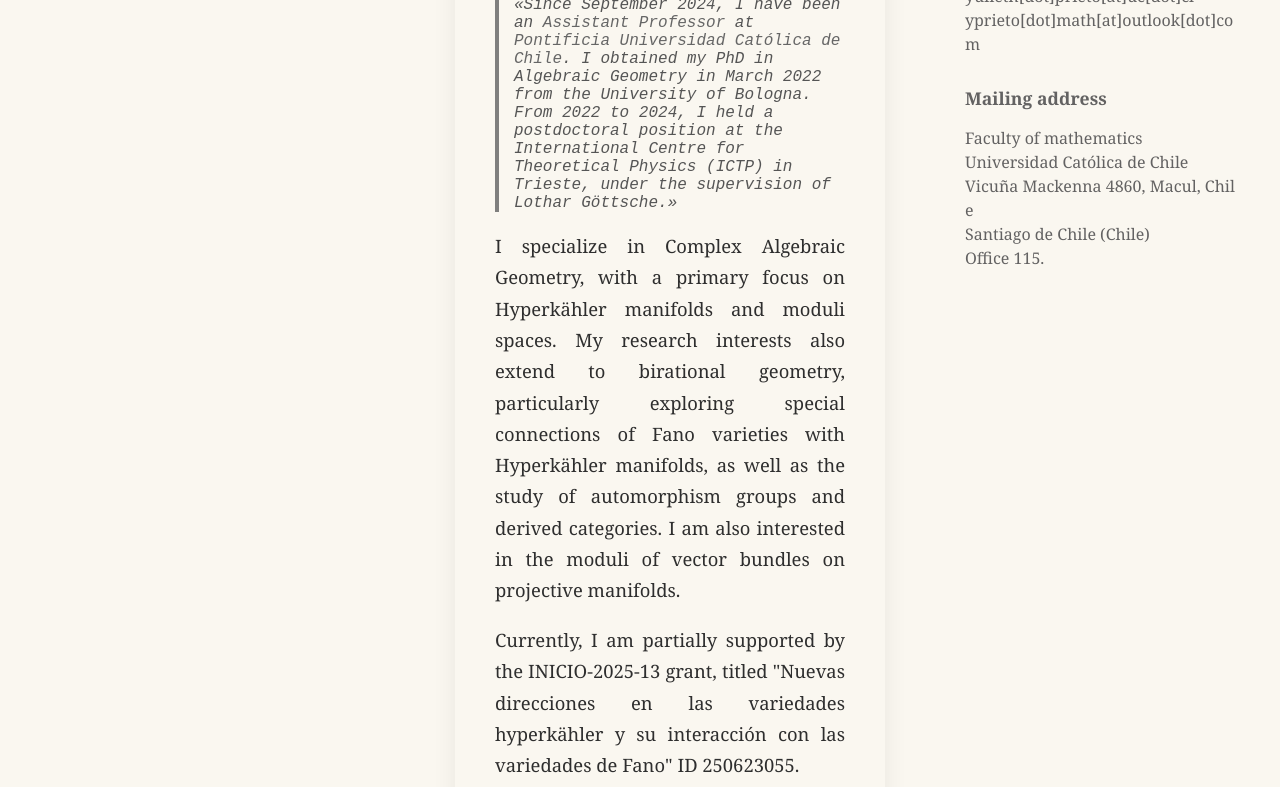
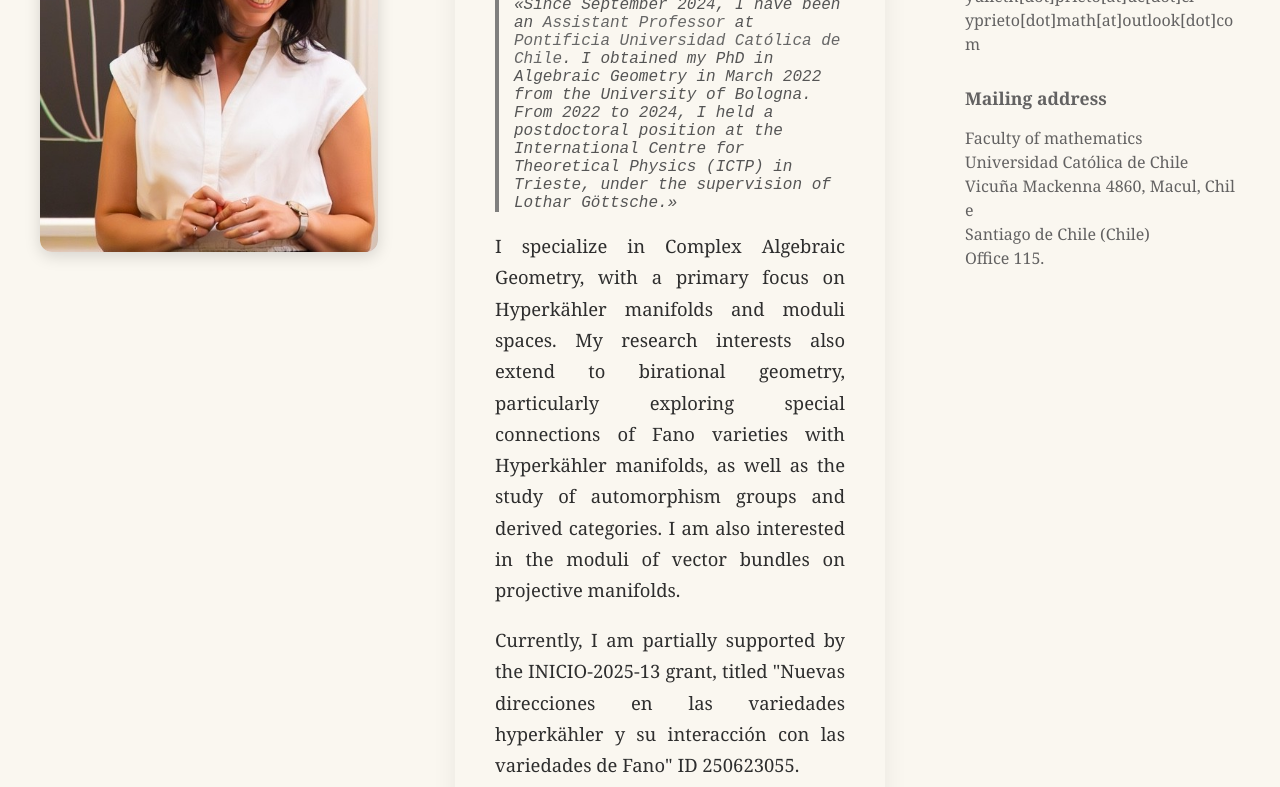
Before and after one commit to yulieth-prieto/yulieth-prieto.github.io, a plain HTML site: page index.html in a window 1280 px wide. Shown: the part 313-1100 px from the top of the page. Drawn offline with Linux system fonts and the light colour scheme.

Commit message:
Update index.html

```diff
--- a/index.html
+++ b/index.html
@@ -20,7 +20,7 @@
   <div class="contenedor-principal">
   <div class="side-column">
     <div class="photo">
-      <img src="src/images/Yu-46.jpg" alt="Yulieth Prieto-M portrait" />
+      <img src="Yu-46.jpg" alt="Yulieth Prieto-M portrait" />
     </div>
   </div>
   <div class="main-column">
```
